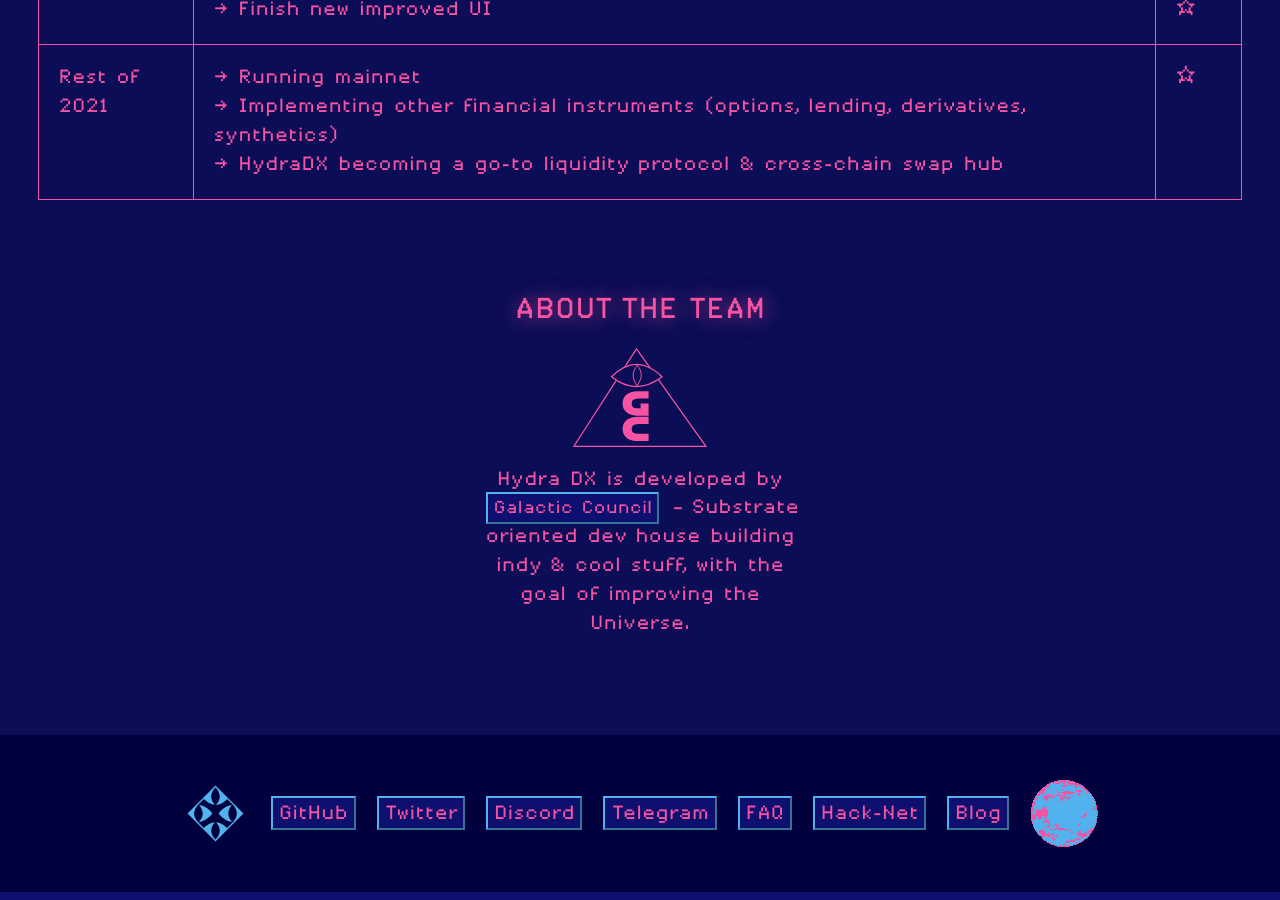
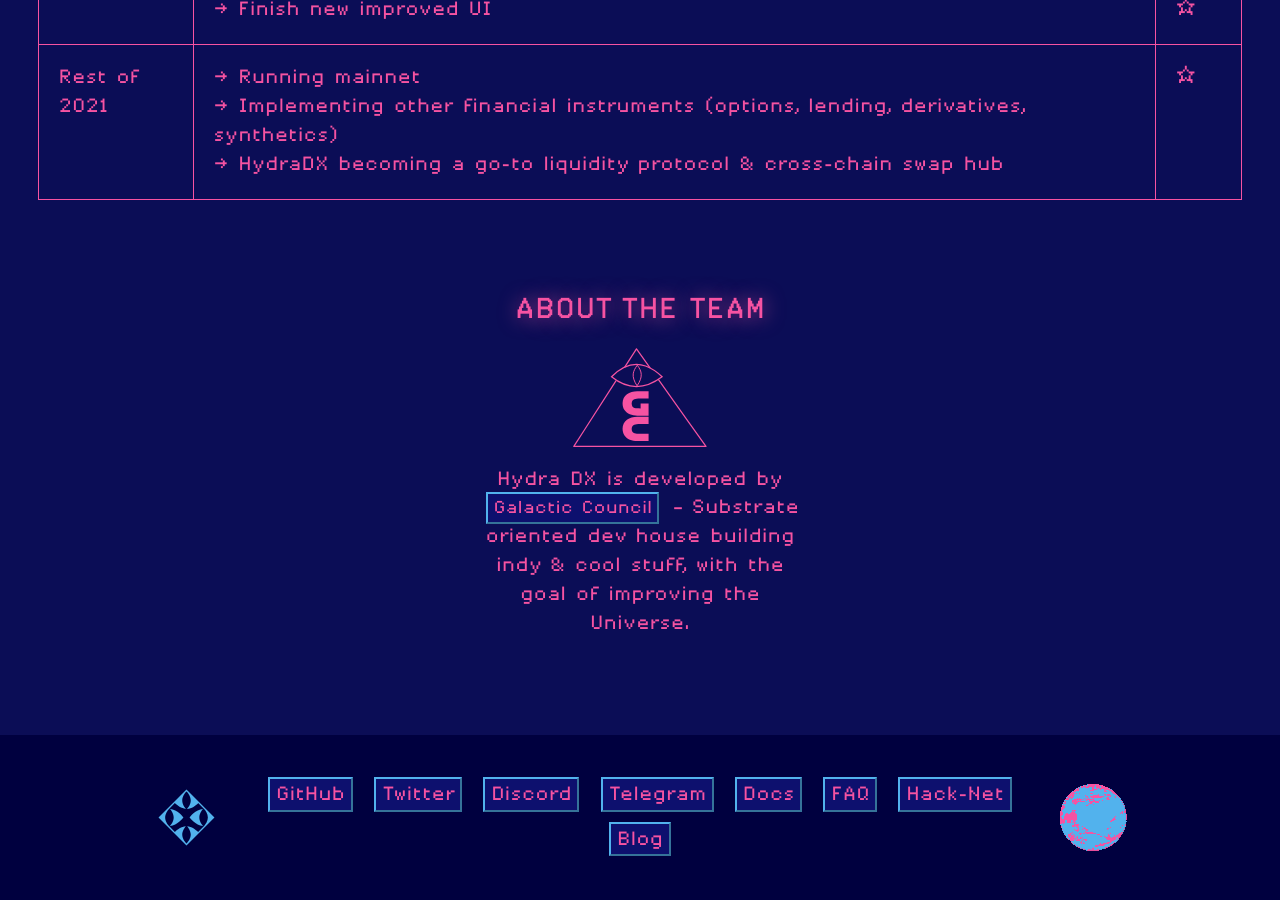
Before and after one commit to galacticcouncil/HydraDX-web-old, a Jekyll site: the page built from index.html, in a window 1280 px wide and 900 px high, scrolled down 3988 px. Built offline with Jekyll 4.4.1, drawn with Linux system fonts in a browser that asks for light colours.

Commit message:
docs(footer): add link to docs
link https://docs.hydradx.io/ in footer
Fixes #3

```diff
--- a/_layouts/default.html
+++ b/_layouts/default.html
@@ -25,6 +25,9 @@
           <a class="button" href="https://t.me/hydradx" target="blank"
             >Telegram</a
           >
+          <a class="button" href="https://docs.hydradx.io/" target="blank"
+            >Docs</a
+          >
           <a class="button" href="{{ site.url }}/faq">FAQ</a>
           <a class="button" href="https://hack.hydradx.io" target="blank"
             >Hack-Net</a
```
